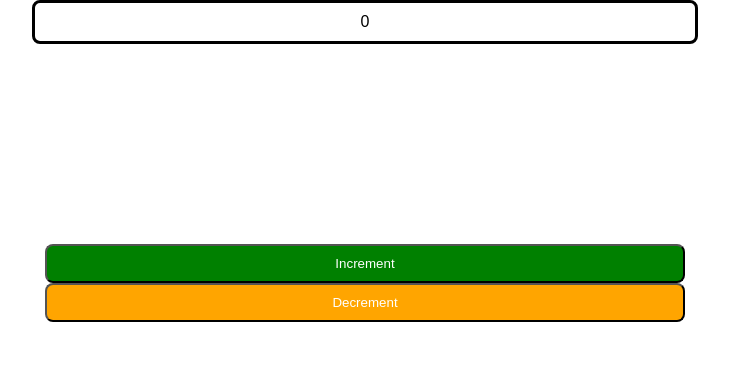
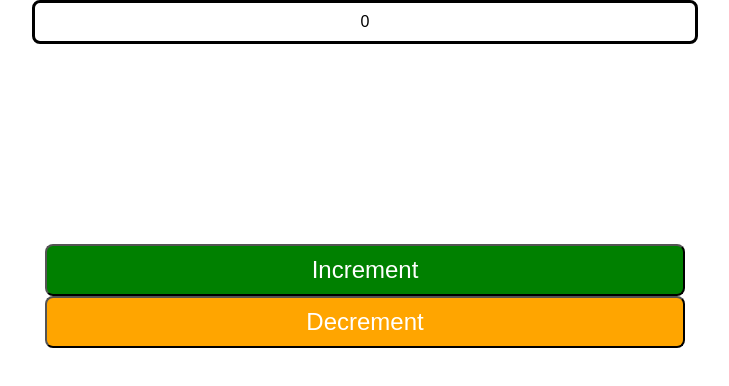
Before and after one commit to JoinCODED/RJSDemo7-Redux-Counter, a React (Create React App) app: page / in a window 1280 px wide. Shown: the top 386 px of the page, without its empty margins (275-1004 px from the left). Built offline with nearby package versions, Linux system fonts and the light colour scheme.

Commit message:
move styling

```diff
--- a/src/index.css
+++ b/src/index.css
@@ -3,3 +3,33 @@ body {
   padding: 0;
   font-family: sans-serif;
 }
+
+span.counter {
+  border: 3px solid black;
+  border-radius: 8px;
+  color: black;
+  display: block;
+  margin: auto;
+  margin-bottom: 200px;
+  width: 50%;
+  padding: 10px;
+  text-align: center;
+}
+
+button {
+  border-radius: 8px;
+  color: white;
+  display: block;
+  margin: auto;
+  width: 50%;
+  padding: 10px;
+  font-size: 1.5em;
+}
+
+.increment {
+  background: green;
+}
+
+.decrement {
+  background: orange;
+}
```
